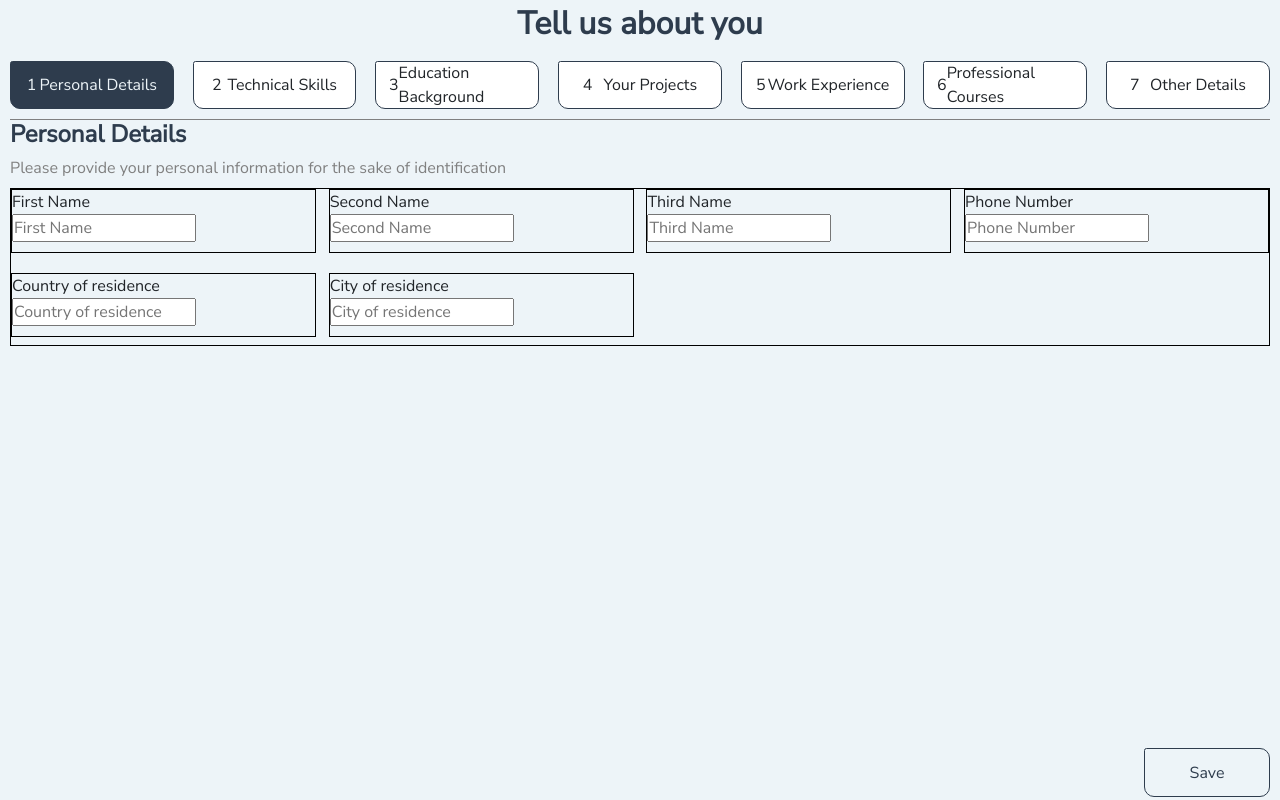
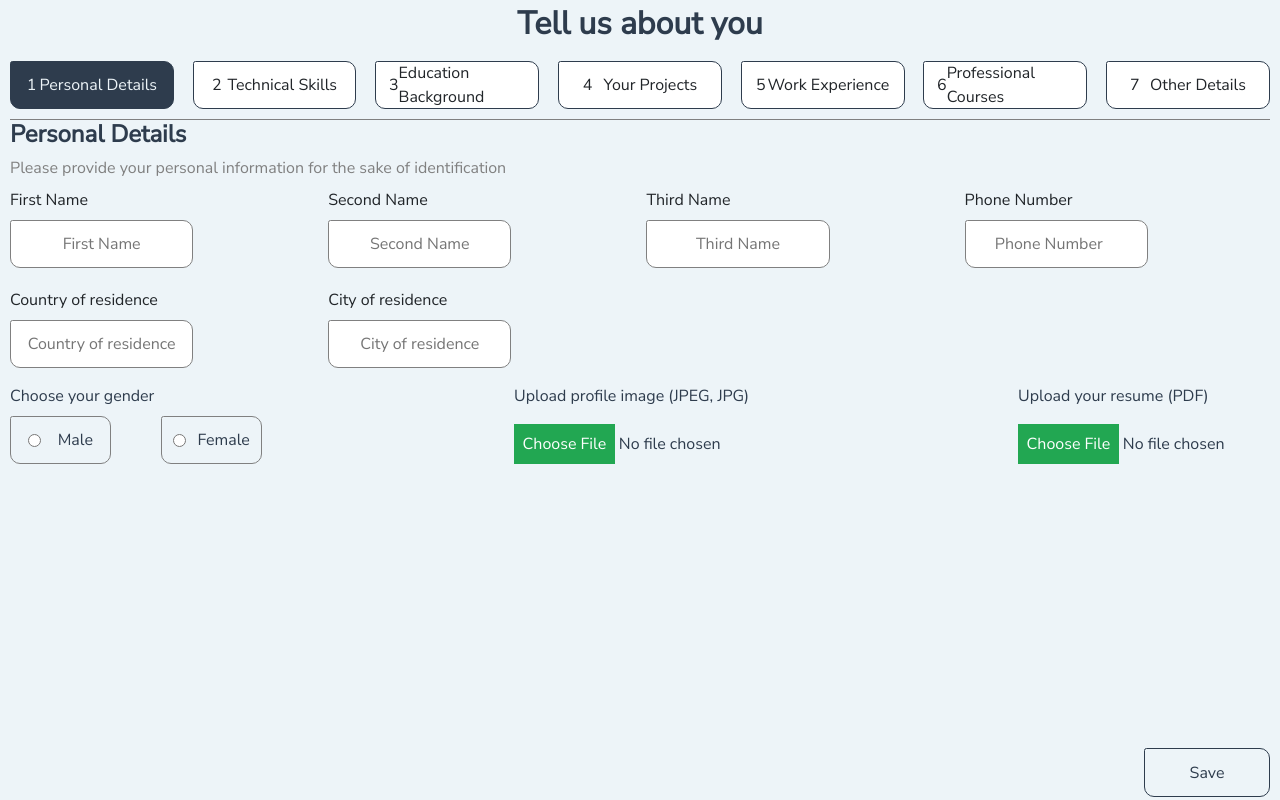
Before and after one commit to MokuaEnock/mboka, a React (Vite) app: page /seeker/signup in a window 1280 px wide. Built offline with nearby package versions, Linux system fonts and the light colour scheme; a small style sheet from the web is missing.

Commit message:
add additional section for personal details

```diff
--- a/src/Pages/seeker/signup/signup.css
+++ b/src/Pages/seeker/signup/signup.css
@@ -121,7 +121,6 @@
 .seeker-ss-conts-cont-text {
   width: 100%;
   height: max-content;
-  border: thin solid black;
   display: grid;
   grid-template-columns: repeat(4, 1fr);
   column-gap: 1vw;
@@ -129,6 +128,76 @@
 }
 
 .seeker-ss-conts-cont-text > label {
-  border: thin solid black;
-  height: 8vh;
+  height: 10vh;
+  display: flex;
+  flex-direction: column;
+  align-items: flex-start;
+  justify-content: space-between;
 }
+
+.seeker-ss-conts-cont-text > label > p {
+  font-size: 1rem;
+}
+
+.seeker-ss-conts-cont-text > label > input {
+  height: 60%;
+  width: 60%;
+  border: thin solid var(--five);
+  border-radius: 2.5px 10px 10px;
+  text-align: center;
+}
+
+.seeker-ss-conts-cont-custom {
+  display: flex;
+  align-items: center;
+  justify-content: space-between;
+}
+
+.seeker-ss-conts-cont-custom > * {
+  height: 10vh;
+  width: 20%;
+  display: flex;
+  flex-direction: column;
+  justify-content: space-between;
+  align-items: center;
+}
+
+.seeker-ss-customs > * {
+  width: 100%;
+  color: var(--primary);
+}
+
+.seeker-ss-customs > input {
+  height: 50%;
+}
+
+.seeker-ss-customs > span {
+  display: flex;
+  width: 100%;
+  height: 60%;
+  flex-direction: row;
+  justify-content: space-between;
+  align-items: center;
+}
+
+.seeker-ss-customs > span > * {
+  width: 40%;
+  border: thin solid var(--five);
+  border-radius: 2.5px 10px 10px;
+  height: 100%;
+  display: flex;
+  flex-direction: row;
+  justify-content: space-evenly;
+  align-items: center;
+}
+
+.seeker-ss-customs input[type="file"]::-webkit-file-upload-button {
+  color: var(--third);
+  font-size: 1rem;
+  width: 40%;
+  height: 100%;
+  background-color: var(--four);
+  border: none;
+  border-radius: 0;
+  cursor: pointer;
+}
--- a/src/Pages/seeker/signup/signup.jsx
+++ b/src/Pages/seeker/signup/signup.jsx
@@ -125,6 +125,31 @@ export default function SeekerSignup() {
               <input type="text" placeholder="City of residence" />
             </label>
           </div>
+
+          <div className="seeker-ss-conts-cont-custom">
+            <label className="seeker-ss-customs">
+              <p>Choose your gender</p>
+
+              <span>
+                <p>
+                  <input type="radio" name="gender" value="male" /> Male
+                </p>
+                <p>
+                  <input type="radio" name="gender" value="female" /> Female
+                </p>
+              </span>
+            </label>
+
+            <label className="seeker-ss-customs">
+              <p>Upload profile image (JPEG, JPG)</p>
+              <input type="file" accept="image/jpeg, image/jpg, image/png" />
+            </label>
+
+            <label className="seeker-ss-customs">
+              <p>Upload your resume (PDF)</p>
+              <input type="file" accept="application/pdf" />
+            </label>
+          </div>
         </div>
         <div className="seeker-ss-buttons">
           <p></p>
```
